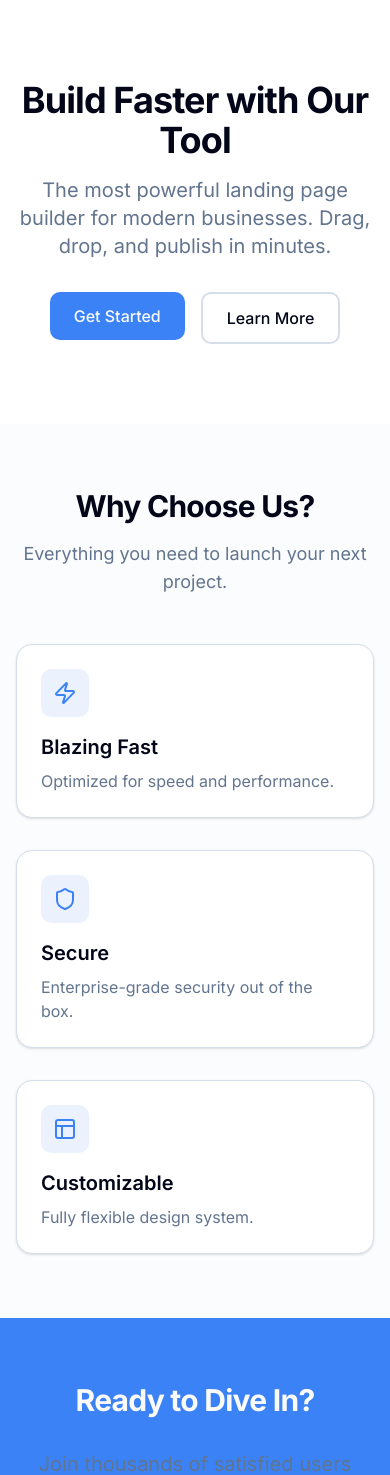
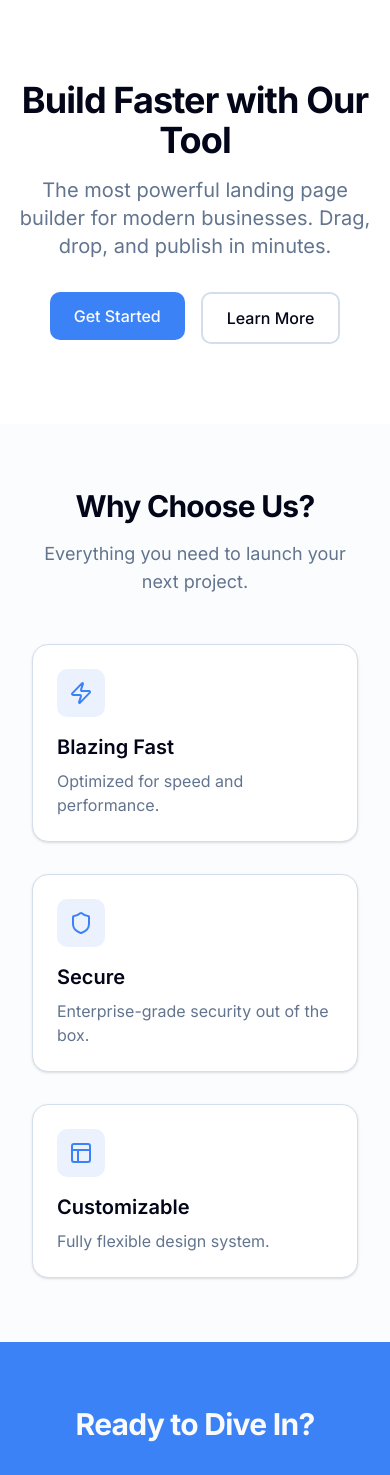
Before and after one commit to mapboostoff-a11y/COUVREUR1, a React (Vite) app: page / in a window 390 px wide. Shown: the top 1475 px of the page. Built offline with nearby package versions, Linux system fonts and the light colour scheme.

Commit message:
style: add horizontal padding to Features section and document container requirement
Add px-4 md:px-8 to Features section for better spacing on mobile and desktop.
Update AGENTS.md with critical layout requirement emphasizing that sections must use container: true for proper content centering.

```diff
--- a/src/components/sections/Features.tsx
+++ b/src/components/sections/Features.tsx
@@ -28,7 +28,7 @@ const Features: React.FC<FeaturesProps> = ({ content, isEditing, onUpdate }) =>
   };
 
   return (
-    <div className="space-y-12">
+    <div className="space-y-12 px-4 md:px-8">
       <div className="text-center space-y-4 max-w-2xl mx-auto">
         <InlineText
           tagName="h2"
```
Also changed, not shown: 1 other file (tests, documents, lock files or other folders).
